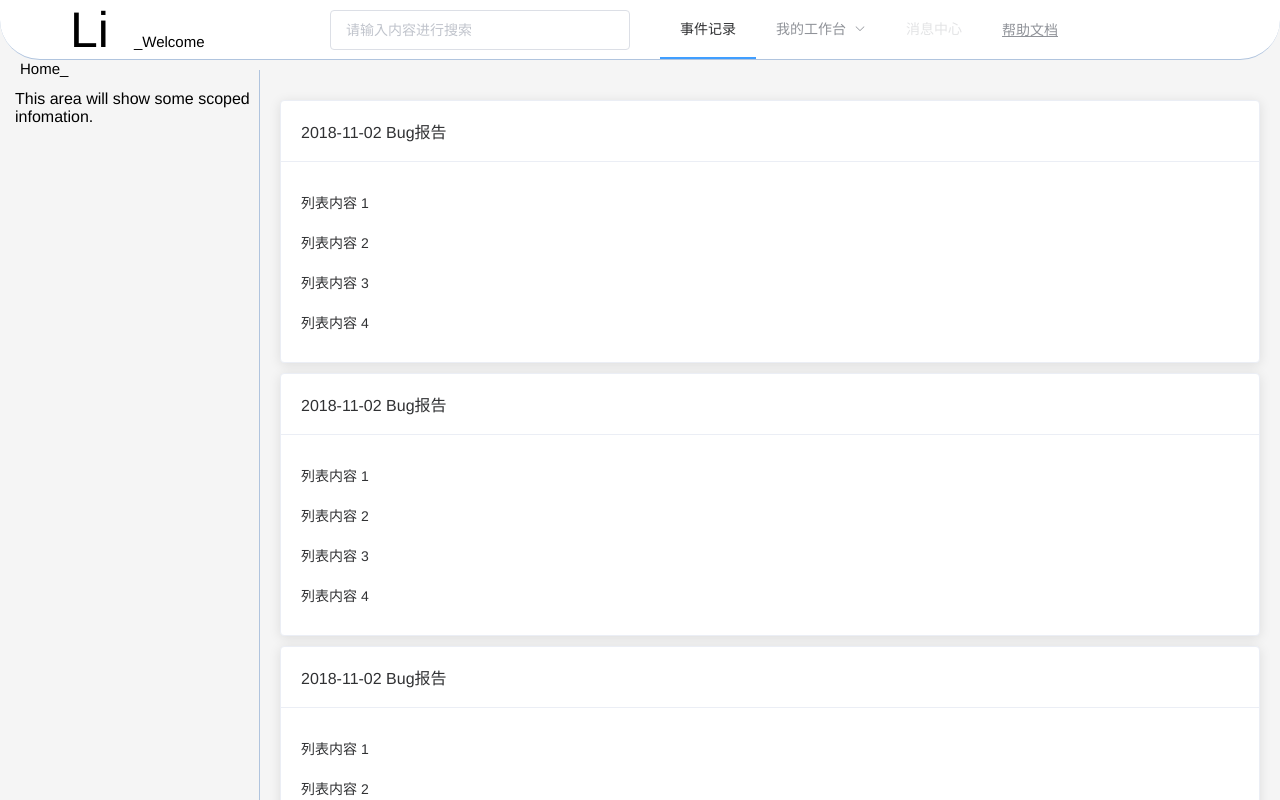
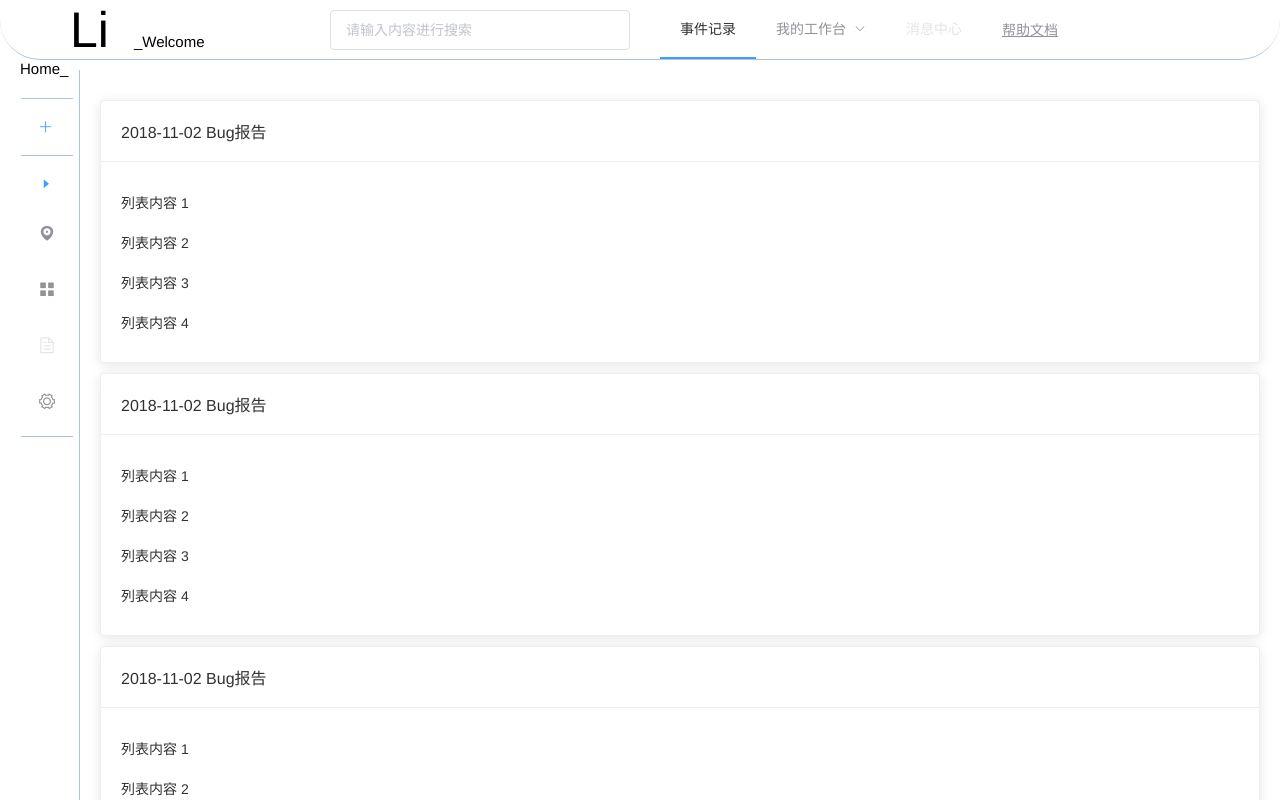
Before and after one commit to whutAutoSquad/FE_ProgressiveProject, a Vue app: page / in a window 1280 px wide. Shown: the top 800 px of the page. Built offline with nearby package versions, Linux system fonts and the light colour scheme.

Commit message:
加了一个侧边栏和一个对话框.计划接下来加一下表单功能. 另外,数据已经需要在不同组件中传递了,需要统一一下数据源,计划引入vuex.

```diff
--- /dev/null
+++ b/src/components/divider/index.vue
@@ -0,0 +1,17 @@
+<template>
+  <hr class="divider" />
+</template>
+
+<script>
+export default {
+  name: 'error'
+}
+</script>
+
+<style>
+.divider {
+  width: 80%;
+  border: none;
+  border-top: 1px solid lightsteelblue;
+}
+</style>
--- a/src/components/index.js
+++ b/src/components/index.js
@@ -1,8 +1,10 @@
 import ErrorPage from './error'
+import Divider from './divider'
 
 const iComponents = {
   install: function (Vue) {
     Vue.component('ErrorPage', ErrorPage)
+    Vue.component('Divider', Divider)
   }
 }
 
--- a/src/containers/aside/index.vue
+++ b/src/containers/aside/index.vue
@@ -1,14 +1,102 @@
 <template>
   <section class="aside">
-  	{{msg}}
+    <divider />
+    <el-button type="text" plain @click="dialogFormVisible = true" icon="el-icon-plus" ></el-button>
+    <divider />
+    <el-button type="text" plain @click="toggleAsideMenuCollapse" :icon="this.isCollapse ? 'el-icon-caret-right' : 'el-icon-caret-left' " style="width: 95%"></el-button>
+  	<el-menu default-active="1-4-1" class="el-menu-vertical-demo" @open="handleOpen" @close="handleClose" :collapse="isCollapse">
+      <el-submenu index="1">
+        <template slot="title">
+          <i class="el-icon-location"></i>
+          <span slot="title">导航一</span>
+        </template>
+        <el-menu-item-group>
+          <span slot="title">分组一</span>
+          <el-menu-item index="1-1">选项1</el-menu-item>
+          <el-menu-item index="1-2">选项2</el-menu-item>
+        </el-menu-item-group>
+        <el-menu-item-group title="分组2">
+          <el-menu-item index="1-3">选项3</el-menu-item>
+        </el-menu-item-group>
+        <el-submenu index="1-4">
+          <span slot="title">选项4</span>
+          <el-menu-item index="1-4-1">选项1</el-menu-item>
+        </el-submenu>
+      </el-submenu>
+      <el-menu-item index="2">
+        <i class="el-icon-menu"></i>
+        <span slot="title">导航二</span>
+      </el-menu-item>
+      <el-menu-item index="3" disabled>
+        <i class="el-icon-document"></i>
+        <span slot="title">导航三</span>
+      </el-menu-item>
+      <el-menu-item index="4">
+        <i class="el-icon-setting"></i>
+        <span slot="title">导航四</span>
+      </el-menu-item>
+    </el-menu>
+    <divider />
+
+    <el-dialog title="收货地址" :visible.sync="dialogFormVisible">
+      <el-form :model="form">
+        <el-form-item label="活动名称" :label-width="formLabelWidth">
+          <el-input v-model="form.name" autocomplete="off"></el-input>
+        </el-form-item>
+        <el-form-item label="活动区域" :label-width="formLabelWidth">
+          <el-select v-model="form.region" placeholder="请选择活动区域">
+            <el-option label="区域一" value="shanghai"></el-option>
+            <el-option label="区域二" value="beijing"></el-option>
+          </el-select>
+        </el-form-item>
+      </el-form>
+      <div slot="footer" class="dialog-footer">
+        <el-button @click="dialogFormVisible = false">取 消</el-button>
+        <el-button type="primary" @click="dialogFormVisible = false">确 定</el-button>
+      </div>
+    </el-dialog>
+
   </section>
 </template>
 
 <script>
 export default {
-  data () {
+  data() {
     return {
-      msg: 'This area will show some scoped infomation.'
+      isCollapse: true,
+
+      gridData: [{
+        date: '2016-05-02',
+        name: '王小虎',
+        address: '上海市普陀区金沙江路 1518 弄'
+      }],
+      dialogTableVisible: false,
+      dialogFormVisible: false,
+      form: {
+        name: '',
+        region: '',
+        date1: '',
+        date2: '',
+        delivery: false,
+        type: [],
+        resource: '',
+        desc: ''
+      },
+      formLabelWidth: '120px'
+    };
+  },
+  methods: {
+    handleOpen(key, keyPath) {
+      console.log(key, keyPath);
+    },
+    handleClose(key, keyPath) {
+      console.log(key, keyPath);
+    },
+    toggleAsideMenuCollapse() {
+      this.isCollapse = !this.isCollapse;
+    },
+    insertItem() {
+      console.log('insertItem');
     }
   }
 }
@@ -18,4 +106,17 @@ export default {
 .aside {
   padding: 20px 0 20px 15px;
 }
+
+.aside .el-menu {
+  border-right: none;
+}
+
+.aside .el-menu-vertical-demo:not(.el-menu--collapse) {
+  width: 250px;
+  min-height: 400px;
+}
+
+.aside .el-button--text {
+  width: 95%;
+}
 </style>
--- a/src/containers/index.vue
+++ b/src/containers/index.vue
@@ -7,7 +7,7 @@
 
     <el-container class='sub-container'>
       <!-- aside -->
-      <el-aside width="260px">
+      <el-aside width="auto">
         <i-aside />
       </el-aside>
 
@@ -48,7 +48,6 @@ export default {
 .main-container {
   overflow-y: hidden;
   height: 100%;
-  background-color: whitesmoke;
 }
 
 .el-header {
@@ -75,6 +74,7 @@ export default {
 
 .sub-container .el-aside {
   border-right: 1px solid lightsteelblue;
+  overflow: hidden;
 }
 
 </style>
--- a/src/containers/main/index.vue
+++ b/src/containers/main/index.vue
@@ -1,6 +1,6 @@
 <template>
   <section class="main">
-    <el-card v-for="cnt in 3" :key="cnt" class="i-card" >
+    <el-card v-for="cnt in 3" :key="cnt" shadow="always" class="i-card" >
       <div slot="header">
         2018-11-02 Bug报告
       </div>
```
Also changed, not shown: src/containers/dialog/index.vue (added, +60 -0 lines).
